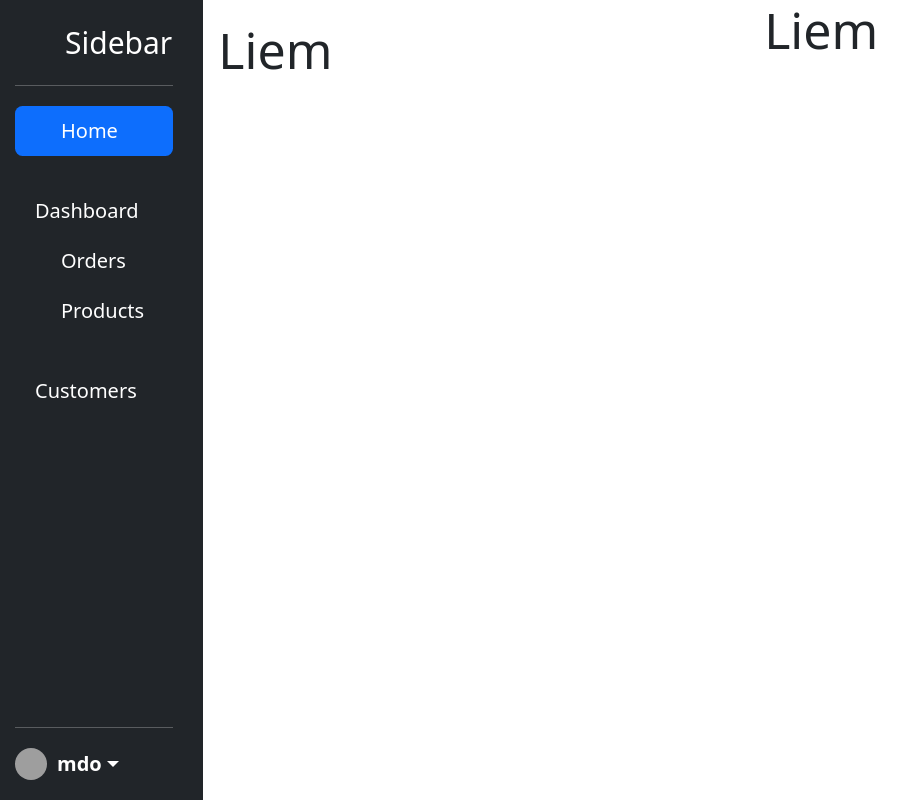
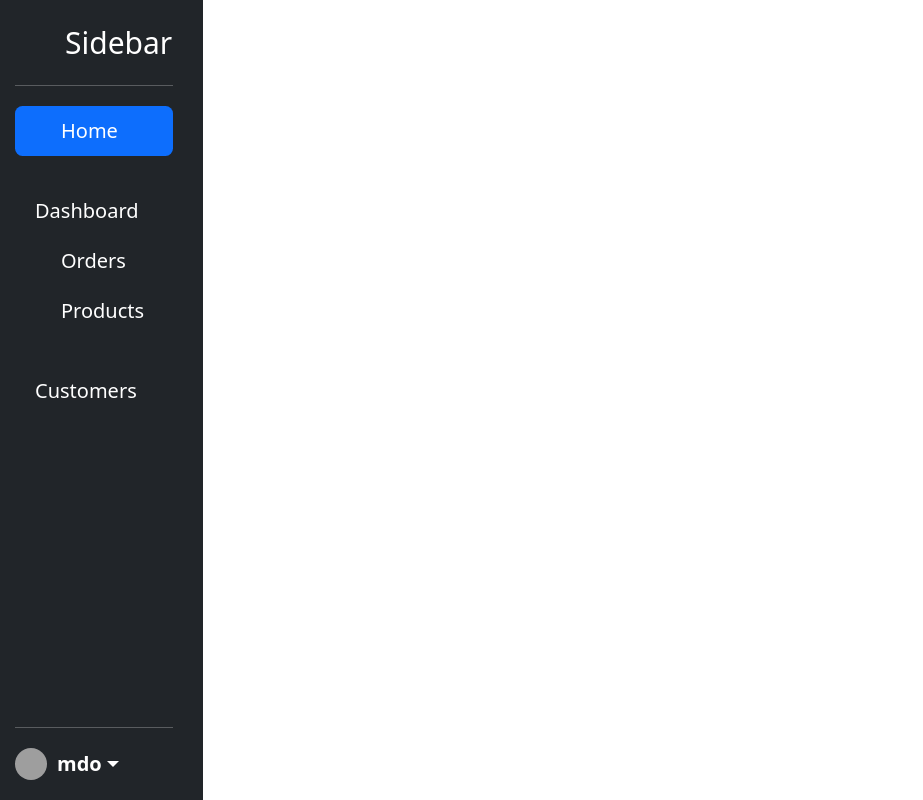
Before and after one commit to AnhNTSE183225/JPOS_FRONT, a React (Vite) app: page /profile in a window 1280 px wide. Shown: the whole page, without its empty margins (0-923 px from the left). Built offline with nearby package versions, Linux system fonts and the light colour scheme; grey boxes are pictures that could not be loaded.

Commit message:
addRequestPage

```diff
--- a/src/components/NavigationBar.jsx
+++ b/src/components/NavigationBar.jsx
@@ -25,7 +25,7 @@ const UserComponent = (props) => {
                     </a>
                     <ul className="dropdown-menu">
                         <li><Link className="dropdown-item" to='/profile'>View profile</Link></li>
-                        <li><a className="dropdown-item" href="#">Your requests</a></li>
+                        <li><Link className="dropdown-item" to='/manage-request'>Your requests</Link></li>
                         <li><a className="dropdown-item" href="#">Your designs</a></li>
                         <li><hr className="dropdown-divider" /></li>
                         <li><a className="dropdown-item" onClick={logout}>Logout</a></li>
--- a/src/main.jsx
+++ b/src/main.jsx
@@ -8,6 +8,7 @@ import DiamondPriceListPage from './pages/DiamondPriceListPage';
 import LoginPage from './pages/LoginPage';
 import RegisterPage from './pages/RegisterPage';
 import ProfilePage from './pages/Profile';
+import RequestQuotationPage from './pages/RequestQuotationPage';
 import './main.css';
 
 const router = createBrowserRouter([{
@@ -34,6 +35,10 @@ const router = createBrowserRouter([{
 {
   path : '/profile',
   element: <ProfilePage/>
+},
+{
+  path : '/manage-request',
+  element: <RequestQuotationPage/>
 }]);
 
 ReactDOM.createRoot(document.getElementById('root')).render(
--- a/src/pages/Profile.jsx
+++ b/src/pages/Profile.jsx
@@ -11,12 +11,6 @@ const ProfilePage = () => {
                     <div className='col-auto col-md-3 col-xl-2 px-sm-2 px-0 bg-dark'>
                         <Sidebar />
                     </div>
-                    <div className='col py-3'>
-                        <h1>Liem</h1>
-                    </div>
-                    <div className='col'>
-                        <h1>Liem</h1>
-                    </div>
                 </div>
             </div>
         </>
```
Also changed, not shown: src/pages/RequestQuotationPage.jsx (added, +12 -0 lines).
